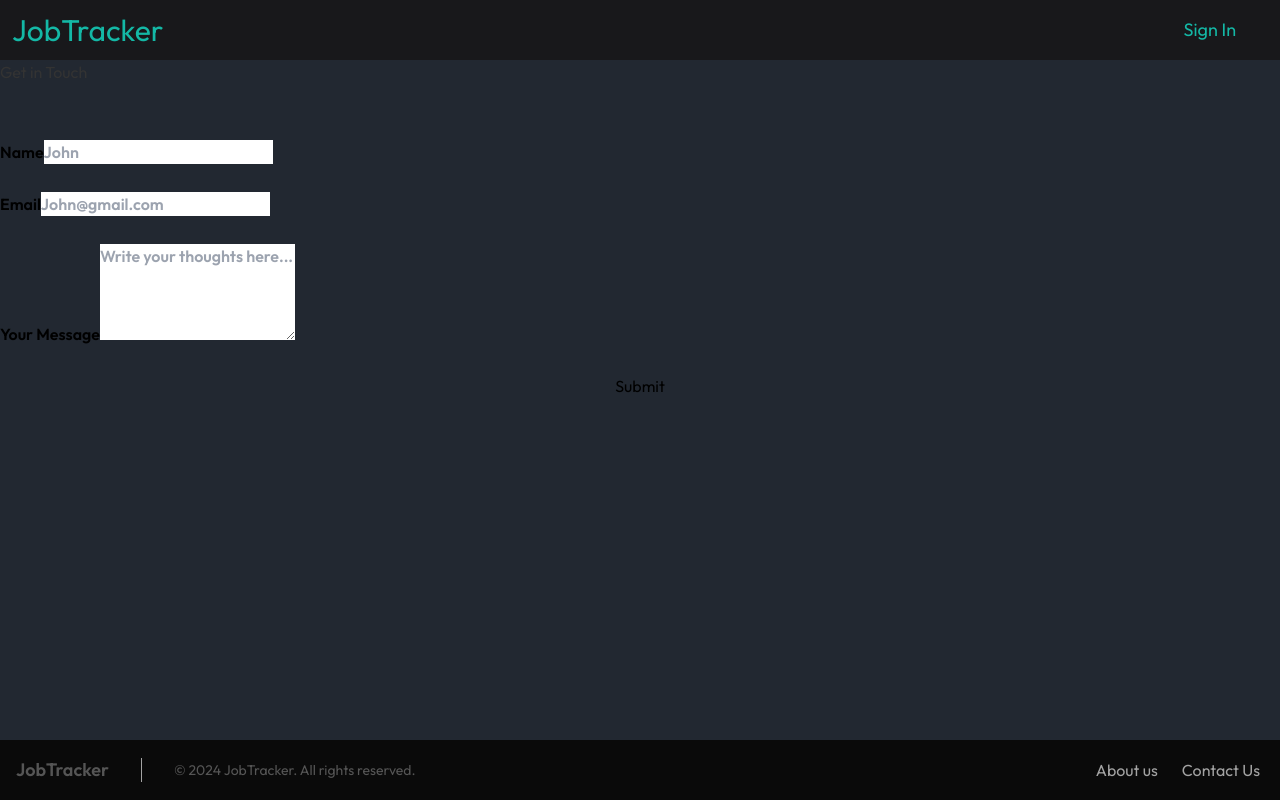
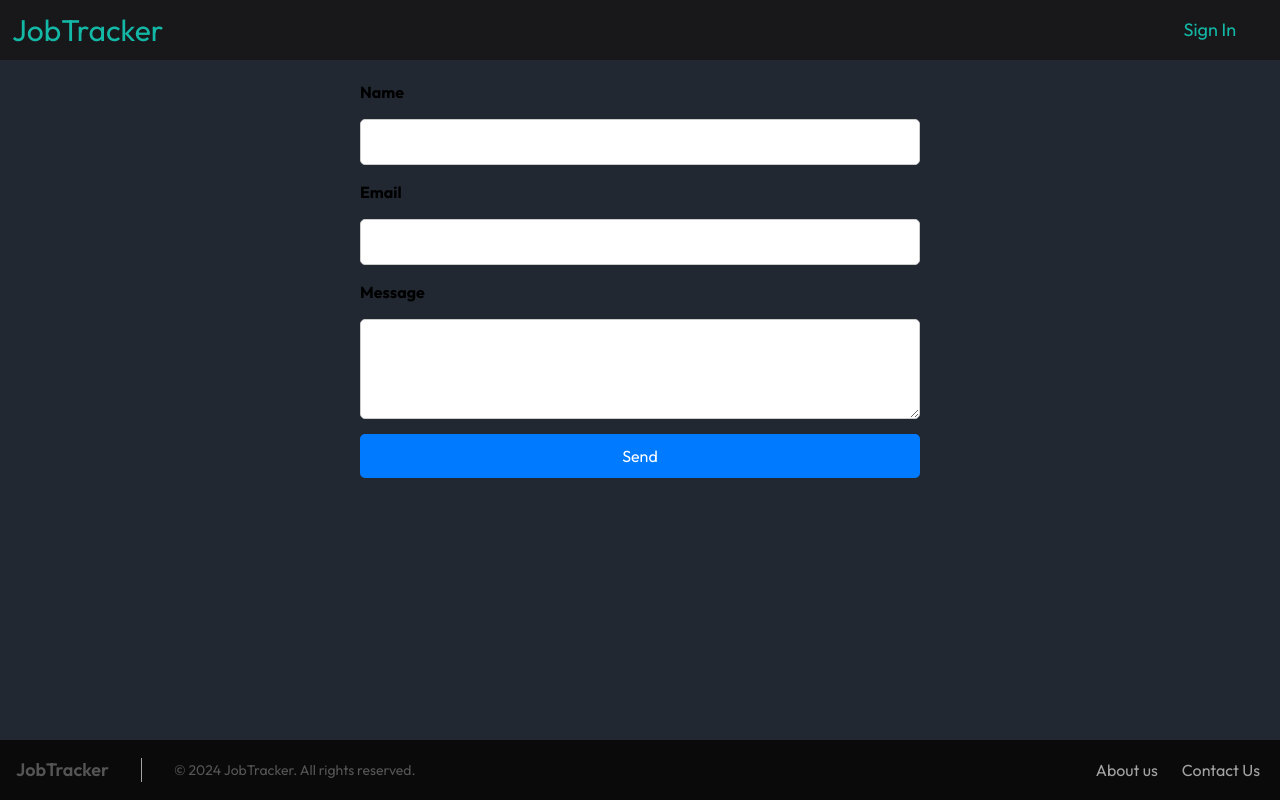
Before and after one commit to SunilNagar27/JobTracker, a React (Vite) app in the folder client/: page /contact-us in a window 1280 px wide. Built offline with nearby package versions, Linux system fonts and the light colour scheme.

Commit message:
done with contact us page

```diff
--- a/client/package.json
+++ b/client/package.json
@@ -5,6 +5,8 @@
   "dependencies": {
     "@emailjs/browser": "^4.4.1",
     "@radix-ui/react-slot": "^1.1.1",
+    "@react-three/drei": "^9.120.4",
+    "@react-three/fiber": "^8.17.10",
     "@shadcn/ui": "^0.0.4",
     "axios": "^1.7.9",
     "class-variance-authority": "^0.7.1",
@@ -15,9 +17,11 @@
     "react-dom": "^19.0.0",
     "react-icons": "^5.4.0",
     "react-router-dom": "^7.1.0",
+    "styled-components": "^6.1.13",
     "tailwind-merge": "^2.5.5",
     "tailwindcss-animate": "^1.0.7",
     "vite": "^6.0.3",
+    "vite-plugin-gltf": "^4.0.0",
     "wouter": "^3.3.5"
   },
   "scripts": {
--- /dev/null
+++ b/client/src/pages/contact.css
@@ -0,0 +1,50 @@
+.contact-form {
+    max-width: 600px;
+    margin: 0 auto;
+    padding: 20px;
+    display: flex;
+    flex-direction: column;
+    gap: 15px;
+  }
+
+  .contact-form label {
+    font-weight: bold;
+  }
+
+  .contact-form input,
+  .contact-form textarea {
+    padding: 10px;
+    border: 1px solid #ccc;
+    border-radius: 5px;
+    font-size: 16px;
+  }
+
+  .contact-form textarea {
+    resize: vertical;
+    min-height: 100px;
+  }
+
+  .contact-form input[type="submit"] {
+    background-color: #007bff;
+    color: white;
+    border: none;
+    cursor: pointer;
+    transition: background-color 0.3s ease;
+  }
+
+  .contact-form input[type="submit"]:hover {
+    background-color: #0056b3;
+  }
+
+  /* Responsive Design */
+  @media (max-width: 768px) {
+    .contact-form {
+      padding: 15px;
+    }
+  }
+
+  @media (max-width: 480px) {
+    .contact-form {
+      padding: 10px;
+    }
+  }
--- a/client/src/pages/contact.jsx
+++ b/client/src/pages/contact.jsx
@@ -1,148 +1,188 @@
-import emailjs from "@emailjs/browser";
-import { Suspense, useRef, useState } from "react";
+// import emailjs from "@emailjs/browser";
+// import { Suspense, useRef, useState } from "react";
 
 
-import useAlert from "@/hooks/useAlert";
-import Alert from "@/components/Alert";
-const Contact = () => {
-  const formRef = useRef();
-  const [form, setForm] = useState({ name: "", email: "", message: "" });
-  const { alert, showAlert, hideAlert } = useAlert();
-  const [loading, setLoading] = useState(false);
-  const [currentAnimation, setCurrentAnimation] = useState("idle");
+// import useAlert from "@/hooks/useAlert";
+// import Alert from "@/components/Alert";
+// const Contact = () => {
+//   const formRef = useRef();
+//   const [form, setForm] = useState({ name: "", email: "", message: "" });
+//   const { alert, showAlert, hideAlert } = useAlert();
+//   const [loading, setLoading] = useState(false);
+//   const [currentAnimation, setCurrentAnimation] = useState("idle");
 
-  const handleChange = ({ target: { name, value } }) => {
-    setForm({ ...form, [name]: value });
-  };
+//   const handleChange = ({ target: { name, value } }) => {
+//     setForm({ ...form, [name]: value });
+//   };
 
-  const handleFocus = () => setCurrentAnimation("walk");
-  const handleBlur = () => setCurrentAnimation("idle");
+//   const handleFocus = () => setCurrentAnimation("walk");
+//   const handleBlur = () => setCurrentAnimation("idle");
 
-  const handleSubmit = (e) => {
+//   const handleSubmit = (e) => {
+//     e.preventDefault();
+//     setLoading(true);
+//     setCurrentAnimation("hit");
+
+//     emailjs
+//       .send(
+//         import.meta.env.VITE_APP_EMAILJS_SERVICE_ID,
+//         import.meta.env.VITE_APP_EMAILJS_TEMPLATE_ID,
+//         {
+//           from_name: form.name,
+//           to_name: "JavaScript Mastery",
+//           from_email: form.email,
+//           to_email: "sujata@jsmastery.pro",
+//           message: form.message,
+//         },
+//         import.meta.env.VITE_APP_EMAILJS_PUBLIC_KEY
+//       )
+//       .then(
+//         () => {
+//           setLoading(false);
+//           showAlert({
+//             show: true,
+//             text: "Thank you for your message 😃",
+//             type: "success",
+//           });
+
+//           setTimeout(() => {
+//             hideAlert(false);
+//             setCurrentAnimation("idle");
+//             setForm({
+//               name: "",
+//               email: "",
+//               message: "",
+//             });
+//           }, [3000]);
+//         },
+//         (error) => {
+//           setLoading(false);
+//           console.error(error);
+//           setCurrentAnimation("idle");
+
+//           showAlert({
+//             show: true,
+//             text: "I didn't receive your message 😢",
+//             type: "danger",
+//           });
+//         }
+//       );
+//   };
+
+//   return (
+//     <>
+//     <section className='relative flex lg:flex-row flex-col max-container'>
+//       {alert.show && <Alert {...alert} />}
+
+//       <div className='flex-1 min-w-[50%] flex flex-col'>
+//         <h1 className='head-text'>Get in Touch</h1>
+
+//         <form
+//           ref={formRef}
+//           onSubmit={handleSubmit}
+//           className='w-full flex flex-col gap-7 mt-14'
+//         >
+//           <label className='text-black-500 font-semibold'>
+//             Name
+//             <input
+//               type='text'
+//               name='name'
+//               className='input'
+//               placeholder='John'
+//               required
+//               value={form.name}
+//               onChange={handleChange}
+//               onFocus={handleFocus}
+//               onBlur={handleBlur}
+//             />
+//           </label>
+//           <label className='text-black-500 font-semibold'>
+//             Email
+//             <input
+//               type='email'
+//               name='email'
+//               className='input'
+//               placeholder='John@gmail.com'
+//               required
+//               value={form.email}
+//               onChange={handleChange}
+//               onFocus={handleFocus}
+//               onBlur={handleBlur}
+//             />
+//           </label>
+//           <label className='text-black-500 font-semibold'>
+//             Your Message
+//             <textarea
+//               name='message'
+//               rows='4'
+//               className='textarea'
+//               placeholder='Write your thoughts here...'
+//               value={form.message}
+//               onChange={handleChange}
+//               onFocus={handleFocus}
+//               onBlur={handleBlur}
+//             />
+//           </label>
+
+//           <button
+//             type='submit'
+//             disabled={loading}
+//             className='btn'
+//             onFocus={handleFocus}
+//             onBlur={handleBlur}
+//           >
+//             {loading ? "Sending..." : "Submit"}
+//           </button>
+//         </form>
+//       </div>
+
+
+
+//     </section>
+//     {/* <Footer /> */}
+//     </>
+
+//   );
+// };
+
+// export default Contact;
+
+
+import React, { useRef } from 'react';
+import emailjs from '@emailjs/browser';
+import './contact.css'
+const ContactForm = () => {
+  const form = useRef();
+
+  const sendEmail = (e) => {
     e.preventDefault();
-    setLoading(true);
-    setCurrentAnimation("hit");
 
-    emailjs
-      .send(
-        import.meta.env.VITE_APP_EMAILJS_SERVICE_ID,
-        import.meta.env.VITE_APP_EMAILJS_TEMPLATE_ID,
-        {
-          from_name: form.name,
-          to_name: "JavaScript Mastery",
-          from_email: form.email,
-          to_email: "sujata@jsmastery.pro",
-          message: form.message,
-        },
-        import.meta.env.VITE_APP_EMAILJS_PUBLIC_KEY
-      )
-      .then(
-        () => {
-          setLoading(false);
-          showAlert({
-            show: true,
-            text: "Thank you for your message 😃",
-            type: "success",
-          });
+    emailjs.sendForm(import.meta.env.VITE_APP_EMAILJS_SERVICE_ID, import.meta.env.VITE_APP_EMAILJS_TEMPLATE_ID, form.current, import.meta.env.VITE_APP_EMAILJS_PUBLIC_KEY)
+      .then((result) => {
+          console.log(result.text);
+          alert('Message sent successfully!');
+      }, (error) => {
+          console.log(error.text);
+          alert('An error occurred, please try again.');
+      });
 
-          setTimeout(() => {
-            hideAlert(false);
-            setCurrentAnimation("idle");
-            setForm({
-              name: "",
-              email: "",
-              message: "",
-            });
-          }, [3000]);
-        },
-        (error) => {
-          setLoading(false);
-          console.error(error);
-          setCurrentAnimation("idle");
-
-          showAlert({
-            show: true,
-            text: "I didn't receive your message 😢",
-            type: "danger",
-          });
-        }
-      );
+    e.target.reset();
   };
 
   return (
-    <>
-    <section className='relative flex lg:flex-row flex-col max-container'>
-      {alert.show && <Alert {...alert} />}
+    <form ref={form} onSubmit={sendEmail} className="contact-form">
+      <label>Name</label>
+      <input type="text" name="user_name" required />
 
-      <div className='flex-1 min-w-[50%] flex flex-col'>
-        <h1 className='head-text'>Get in Touch</h1>
+      <label>Email</label>
+      <input type="email" name="user_email" required />
 
-        <form
-          ref={formRef}
-          onSubmit={handleSubmit}
-          className='w-full flex flex-col gap-7 mt-14'
-        >
-          <label className='text-black-500 font-semibold'>
-            Name
-            <input
-              type='text'
-              name='name'
-              className='input'
-              placeholder='John'
-              required
-              value={form.name}
-              onChange={handleChange}
-              onFocus={handleFocus}
-              onBlur={handleBlur}
-            />
-          </label>
-          <label className='text-black-500 font-semibold'>
-            Email
-            <input
-              type='email'
-              name='email'
-              className='input'
-              placeholder='John@gmail.com'
-              required
-              value={form.email}
-              onChange={handleChange}
-              onFocus={handleFocus}
-              onBlur={handleBlur}
-            />
-          </label>
-          <label className='text-black-500 font-semibold'>
-            Your Message
-            <textarea
-              name='message'
-              rows='4'
-              className='textarea'
-              placeholder='Write your thoughts here...'
-              value={form.message}
-              onChange={handleChange}
-              onFocus={handleFocus}
-              onBlur={handleBlur}
-            />
-          </label>
+      <label>Message</label>
+      <textarea name="message" required />
 
-          <button
-            type='submit'
-            disabled={loading}
-            className='btn'
-            onFocus={handleFocus}
-            onBlur={handleBlur}
-          >
-            {loading ? "Sending..." : "Submit"}
-          </button>
-        </form>
-      </div>
-
-
-
-    </section>
-    {/* <Footer /> */}
-    </>
-
+      <input type="submit" value="Send" />
+    </form>
   );
 };
 
-export default Contact;
+export default ContactForm;
```
Also changed, not shown: 1 other file (tests, documents, lock files or other folders).
